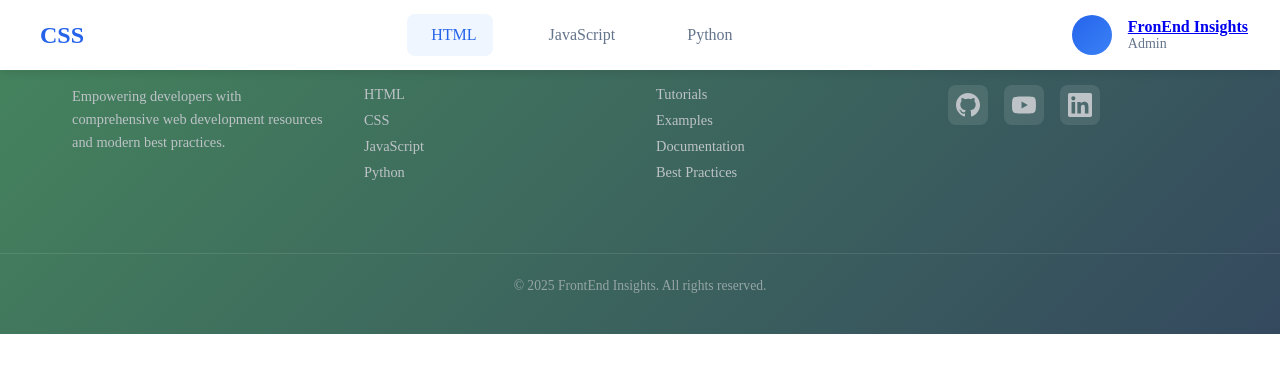
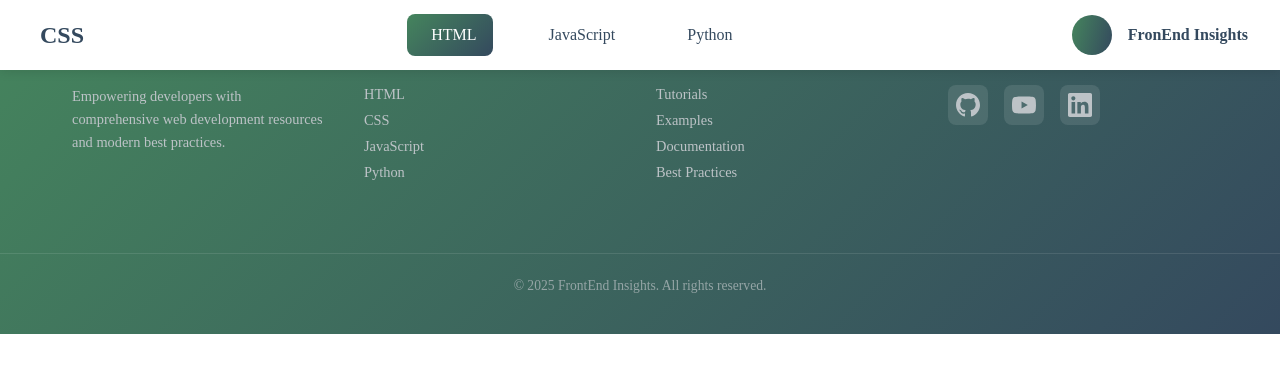
Before and after one commit to laneyreed/Front-End-Insights, a Flask app: page /dashboard/css in a window 1280 px wide. Shown: the top 373 px of the page. Run offline with Flask 3, Linux system fonts and the light colour scheme.

Commit message:
added styles for main nav

```diff
--- a/project/server.py
+++ b/project/server.py
@@ -13,6 +13,8 @@ def language_dashboard(language):
     if language not in ["html", "css", "javascript", "python"]:
         return "Language not supported", 404
     if language == "python":
+        #Main navigation setup by defining the dashboard title and nav items in a dictionary
+        # and then passing them to the template using ** unpacking.
         mainNavItems = {# Python Main Navigation Setup
             "dashboard_title": "Python",
             "nav_item1": "HTML",
--- a/project/static/css/main.css
+++ b/project/static/css/main.css
@@ -9,3 +9,7 @@
     padding: 0;
 
 }
+a{
+    text-decoration: none;
+    color: inherit;
+}
--- a/project/static/css/topnav.css
+++ b/project/static/css/topnav.css
@@ -20,7 +20,7 @@
     gap: 0.5rem;
     font-size: 1.5rem;
     font-weight: 700;
-    color: #2563eb;
+    color: #34495e;
 }
 
 .nav-brand i {
@@ -39,7 +39,7 @@
     align-items: center;
     gap: 0.5rem;
     text-decoration: none;
-    color: #64748b;
+    color: #34495e;
     padding: 0.75rem 1rem;
     border-radius: 8px;
     transition: all 0.3s ease;
@@ -48,8 +48,8 @@
 
 .nav-link:hover,
 .nav-link.active {
-    color: #2563eb;
-    background-color: #eff6ff;
+    color: #fff;
+    background: linear-gradient(135deg, rgba(69, 133, 93, 1) 0%, #34495e 100%);;
 }
 
 .nav-profile {
@@ -61,7 +61,7 @@
 .profile-avatar {
     width: 40px;
     height: 40px;
-    background: linear-gradient(135deg, #2563eb, #3b82f6);
+     background: linear-gradient(105deg, rgba(69, 133, 93, 1) 0%, #34495e 100%);
     border-radius: 50%;
     display: flex;
     align-items: center;
@@ -76,7 +76,7 @@
 
 .profile-name {
     font-weight: 600;
-    color: #1e293b;
+    color: #34495e;
 }
 
 .profile-role {
--- a/project/templates/dashboard/top-nav.html
+++ b/project/templates/dashboard/top-nav.html
@@ -33,7 +33,6 @@
                 <span class="profile-name">
                     <a href="{{ url_for('home') }}">FronEnd Insights</a>
                 </span>
-                <span class="profile-role">Admin</span>
             </div>
             <button class="mobile-menu-toggle" aria-label="Toggle menu">
                 <i class="fas fa-bars"></i>
```
